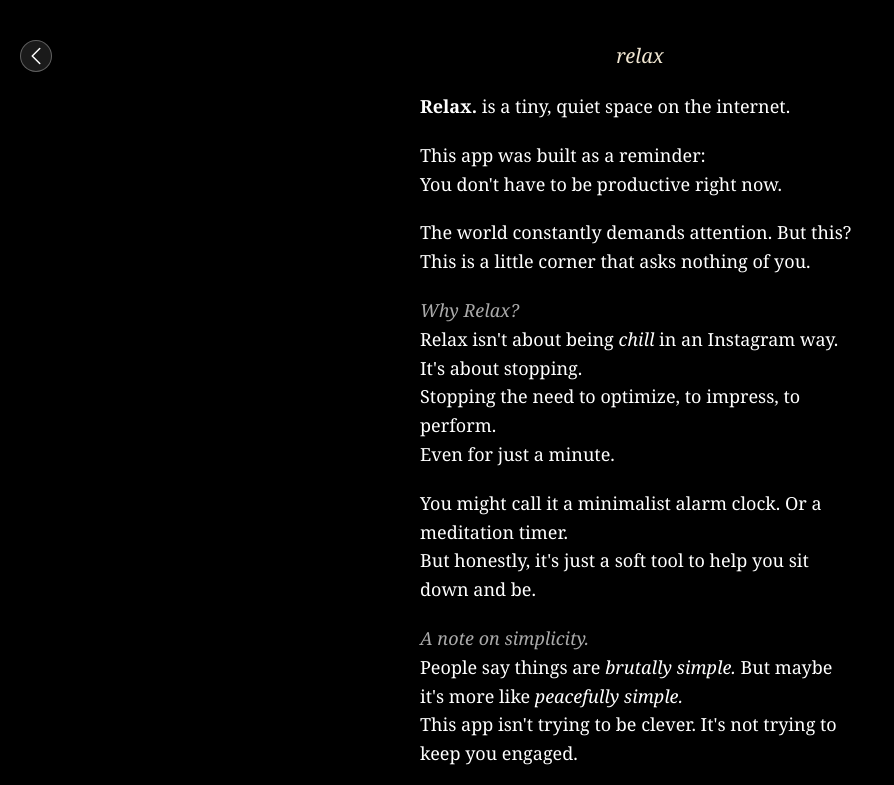
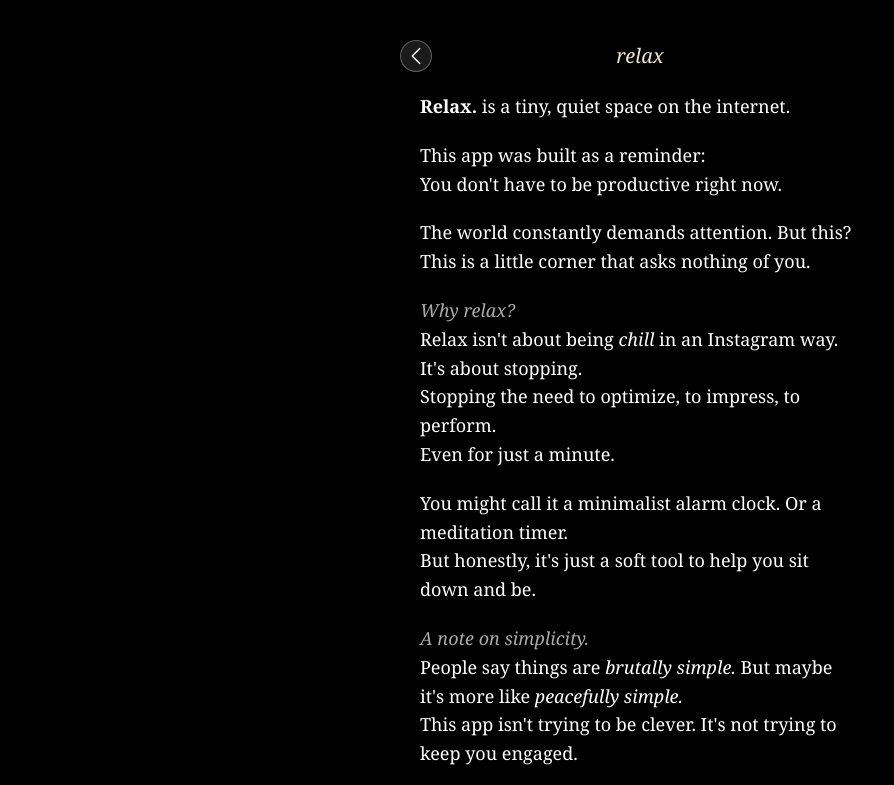
Before and after one commit to chandu-machineni/relax, a website: page about.html in a window 1280 px wide. Shown: the top 785 px of the page, without its empty margins (0-894 px from the left). Drawn offline with Linux system fonts and the light colour scheme.

Commit message:
Align back chevron with the left edge of text container in about page

```diff
--- a/about.html
+++ b/about.html
@@ -94,10 +94,16 @@
     }
 
     /* Header styles */
+    .header-container {
+      max-width: 480px;
+      margin: 0 auto;
+      padding: 0;
+      position: relative;
+    }
+
     .header {
       display: flex;
       align-items: center;
-      justify-content: center;
       margin-top: 20px;
       margin-bottom: 20px;
       position: relative;
@@ -115,16 +121,15 @@
 
     .header-left {
       width: 32px;
-      padding-left: 20px;
     }
 
     .header-right {
       width: 32px;
-      padding-right: 20px;
     }
   </style>
 </head>
 <body>
+  <div class="header-container">
     <div class="header">
       <div class="header-left">
         <a href="/" class="back-link" id="back-button">
@@ -138,6 +143,7 @@
       <h1 class="app-title"><em>relax</em></h1>
       <div class="header-right"></div>
     </div>
+  </div>
 
   <div class="about-container">
     <p><span class="bold">Relax.</span> is a tiny, quiet space on the internet.</p>
@@ -148,7 +154,7 @@
     <p>The world constantly demands attention. But this?<br>
     This is a little corner that asks nothing of you.</p>
 
-    <p class="italic-gray">Why Relax?</p>
+    <p class="italic-gray">Why relax?</p>
     <p class="no-top-margin">Relax isn't about being <span class="italic">chill</span> in an Instagram way. It's about stopping.<br>
     Stopping the need to optimize, to impress, to perform.<br>
     Even for just a minute.</p>
```
Lines whose indentation alone changed are shown as unchanged.
